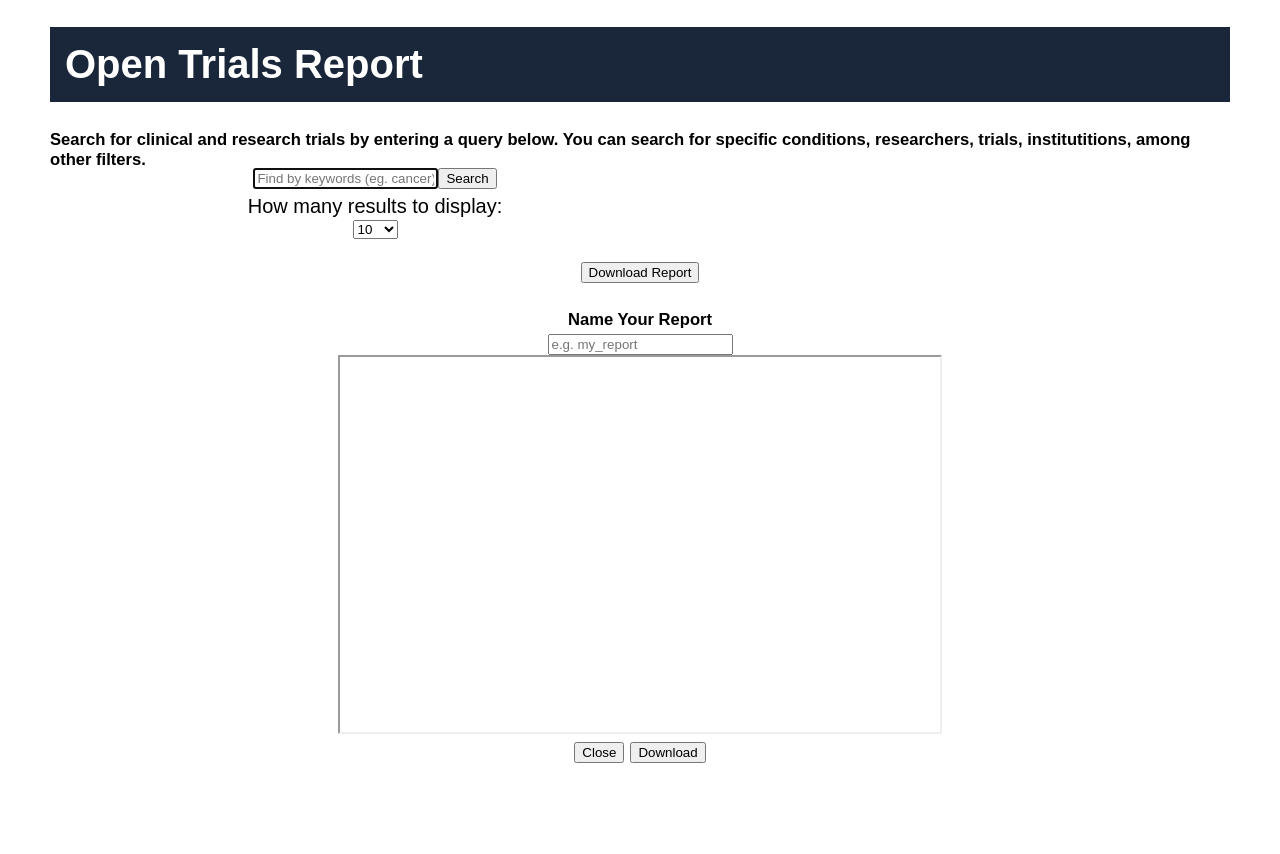
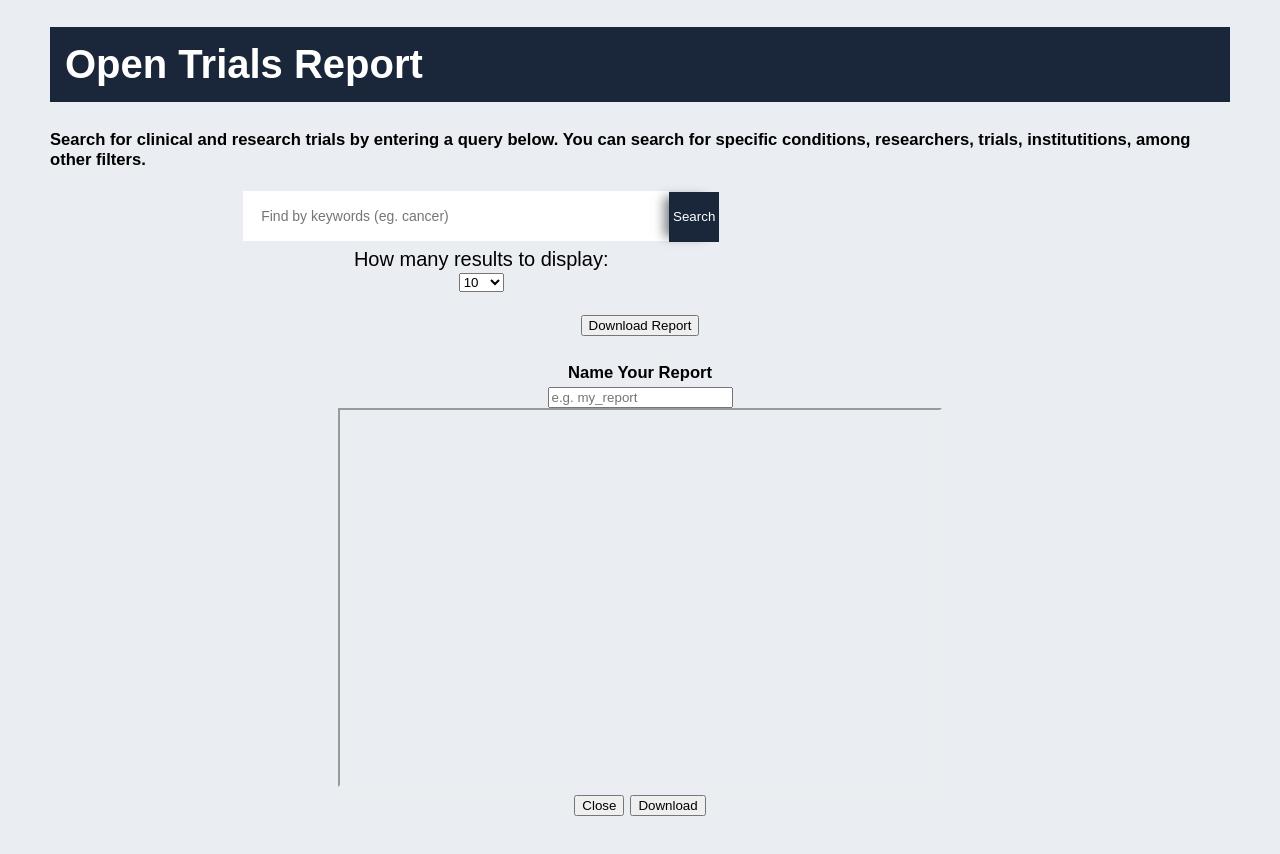
Before and after one commit to sagardesai90/open_trials_report, a React (Create React App) app: page / in a window 1280 px wide. Shown: the top 854 px of the page. Before the commit the page ends 822 px from the top, so only its background shows below. Built offline with nearby package versions, Linux system fonts and the light colour scheme; a web font is replaced by a local one; what pdfmake would draw is missing.

Commit message:
new search bar

```diff
--- a/src/pages/homePage.css
+++ b/src/pages/homePage.css
@@ -16,7 +16,7 @@ h6 {
 
 h5 {
     text-align: left;
-    margin-bottom: -1.8%;
+    margin-bottom: 1.8%;
 }
 
 .searchBtn {
@@ -51,8 +51,59 @@ p {
     }
 }
 
-.mdl-textfield {
+/* .mdl-textfield {
     margin: auto;
-    /* padding: 10px; */
+    padding: 10px;
     width: 100%;
+} */
+
+.form {
+    margin-left: 9%;
+    margin-right: auto;
 }
+
+.search {
+    box-shadow: 0 20px 10px -10px rgba(200, 200, 200, 0.5);
+    display: inline-block;
+  }
+
+  .search__input {
+    border: 0;
+    outline: 0;
+    line-height: 50px;
+    font-size: 14px;
+    padding: 0 18px;
+    float: center;
+    width: 60%;
+  }
+
+  .search__button {
+    box-shadow: -10px 0 10px -5px rgba(10, 15, 22, 0.5);
+    color: #fff;
+    background-color: #1a2639;
+    width: 50px;
+    line-height: 50px;
+    text-align: center;
+    border: 0;
+    padding: 0;
+    cursor: pointer;
+    outline: 0;
+    transition: box-shadow .3s ease-out;
+  }
+  .search__button:active {
+    box-shadow: -10px 0 10px -10px rgba(10, 15, 22, 0.5);
+  }
+
+  html {
+    background-color: #EAEDF2;
+    display: table;
+    width: 100%;
+    height: 100%;
+    font-family: arial;
+  }
+
+  body {
+    display: table-cell;
+    vertical-align: middle;
+    text-align: center;
+  }
```
Also changed, not shown: src/pages/homePage.js.
